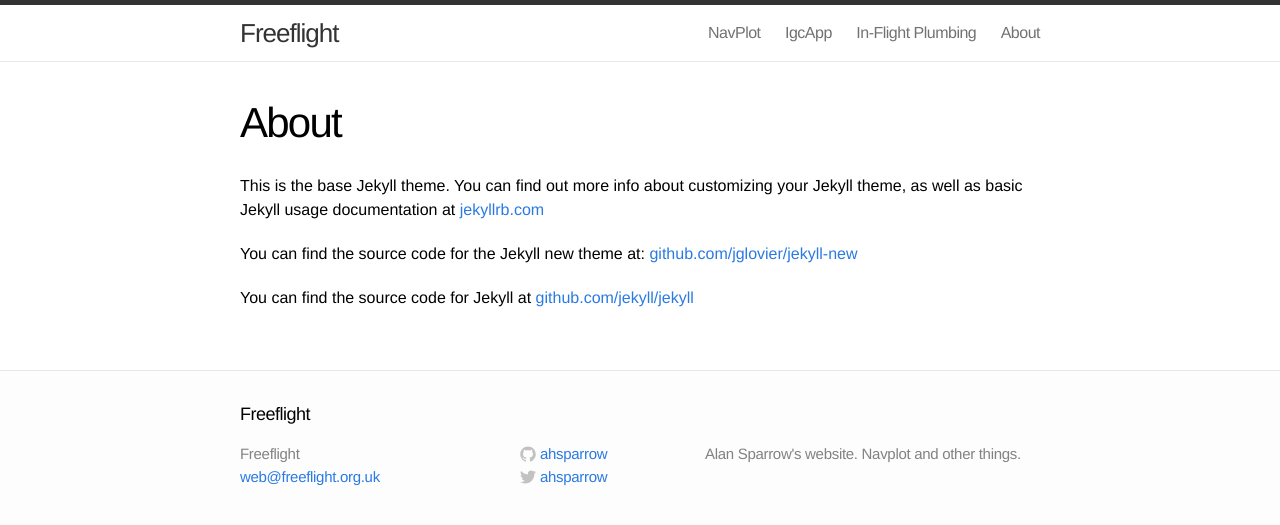
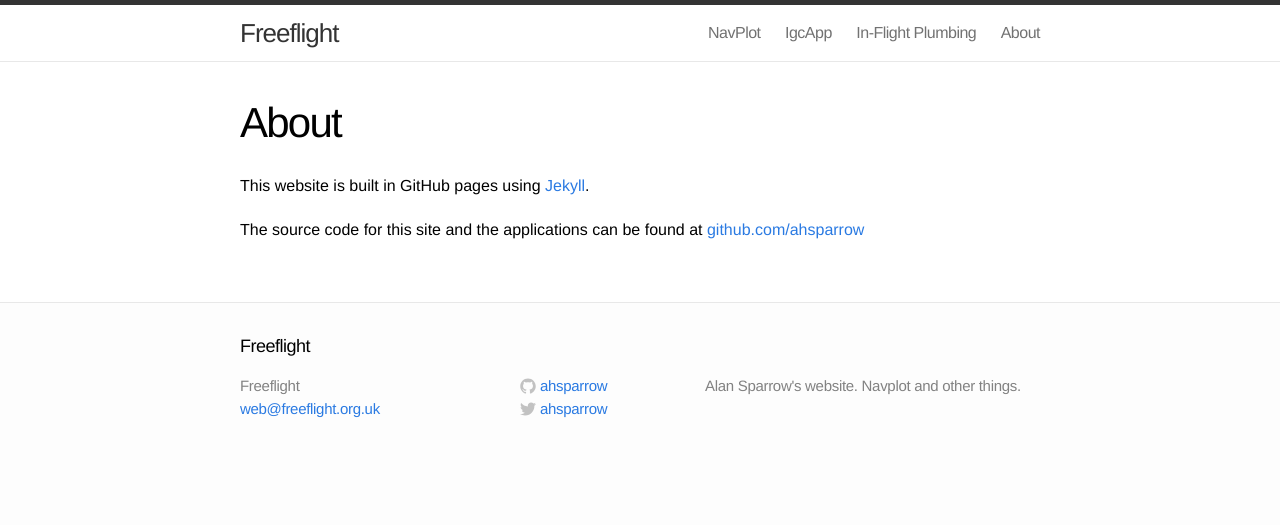
Before and after one commit to ahsparrow/ahsparrow.github.io, a Jekyll site: the page built from 9-about.md, in a window 1280 px wide. Shown: the top 525 px of the page. Built offline with Jekyll 4.4.1, drawn with Linux system fonts in a browser that asks for light colours.

Commit message:
Tidy up various website loose ends

```diff
--- a/9-about.md
+++ b/9-about.md
@@ -4,8 +4,8 @@
 permalink: /about/
 ---
 
-This is the base Jekyll theme. You can find out more info about customizing your Jekyll theme, as well as basic Jekyll usage documentation at [jekyllrb.com](http://jekyllrb.com/)
+This website is built in GitHub pages using
+[Jekyll](https://github.com/jekyll/jekyll).
 
-You can find the source code for the Jekyll new theme at: [github.com/jglovier/jekyll-new](https://github.com/jglovier/jekyll-new)
-
-You can find the source code for Jekyll at [github.com/jekyll/jekyll](https://github.com/jekyll/jekyll)
+The source code for this site and the applications can be found at
+[github.com/ahsparrow](https://github.com/ahsparrow)
```
Also changed, not shown: 2-igcapp.md (+6 -2 lines), _posts/2014-12-03-navplot.md (+1 -1 lines).
